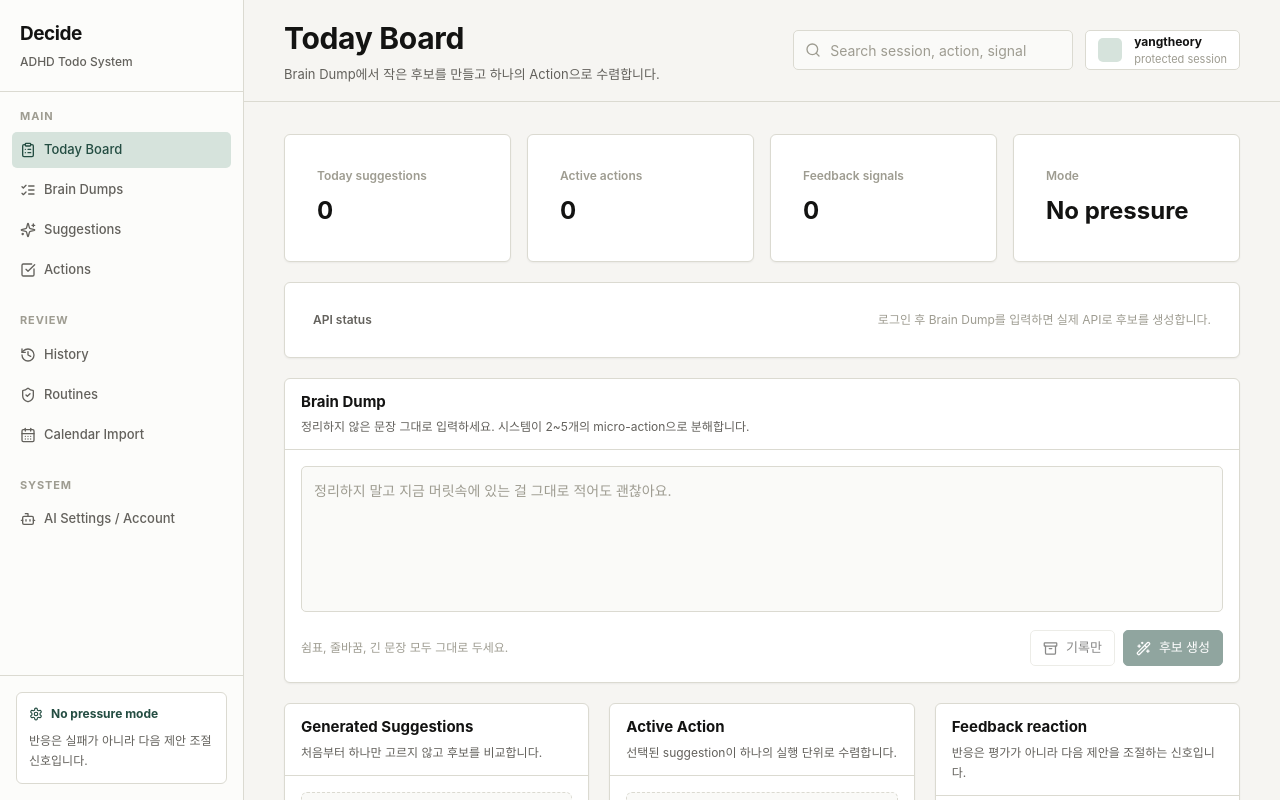
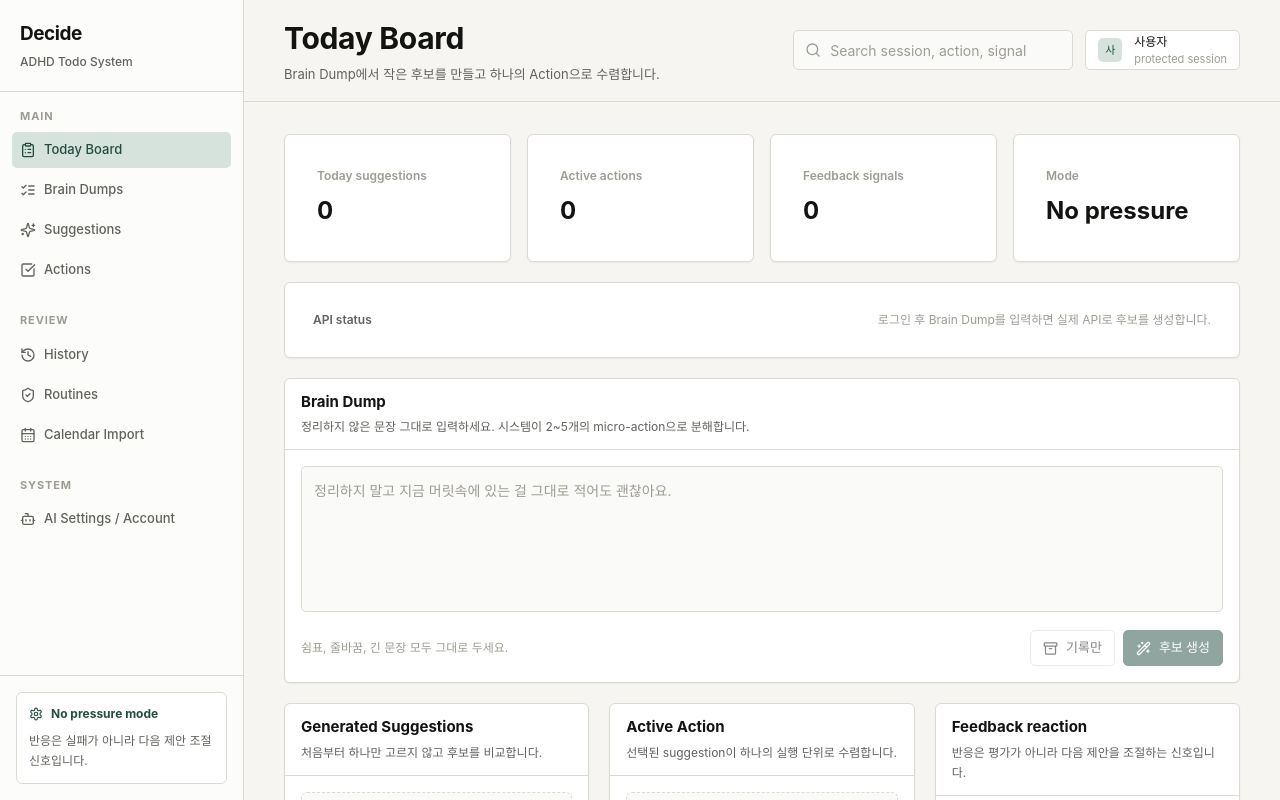
Before and after one commit to AdhdTodo/WebFront, a React (Vite) app: page /today in a window 1280 px wide. Shown: the top 800 px of the page. Built offline with nearby package versions, Linux system fonts and the light colour scheme; no server answers.

Commit message:
feat: render authenticated profile

```diff
--- a/src/api/auth.ts
+++ b/src/api/auth.ts
@@ -1,8 +1,8 @@
 import { apiClient } from "./client";
 import type { AuthTokens, User } from "../types/api";
 
-export async function register(email: string, password: string) {
-  const response = await apiClient.post<User>("/auth/register", { email, password });
+export async function register(email: string, password: string, nickname: string) {
+  const response = await apiClient.post<User>("/auth/register", { email, password, nickname });
   return response.data;
 }
 
--- a/src/components/layout/Topbar.tsx
+++ b/src/components/layout/Topbar.tsx
@@ -1,5 +1,6 @@
 import { Search } from "lucide-react";
 
+import { useAuthStore } from "../../store/authStore";
 import { Input } from "../common/Input";
 
 interface TopbarProps {
@@ -8,6 +9,10 @@ interface TopbarProps {
 }
 
 export function Topbar({ title, subtitle }: TopbarProps) {
+  const user = useAuthStore((state) => state.user);
+  const displayName = getDisplayName(user?.nickname, user?.email);
+  const avatarInitial = displayName.slice(0, 1).toUpperCase();
+
   return (
     <header className="sticky top-0 z-20 border-b border-border bg-background/95 backdrop-blur">
       <div className="flex min-h-[84px] flex-col items-start justify-center gap-3 px-4 py-4 md:flex-row md:items-center md:justify-between md:px-6 lg:px-10">
@@ -23,9 +28,11 @@ export function Topbar({ title, subtitle }: TopbarProps) {
             <Input className="pl-9" placeholder="Search session, action, signal" />
           </div>
           <div className="flex h-10 items-center gap-3 rounded-sm border border-border bg-surface px-3">
-            <div className="h-6 w-6 rounded-sm bg-primarySoft" />
+            <div className="flex h-6 w-6 items-center justify-center rounded-sm bg-primarySoft text-[11px] font-bold text-primary">
+              {avatarInitial}
+            </div>
             <div>
-              <div className="text-[12px] font-bold text-textPrimary">yangtheory</div>
+              <div className="text-[12px] font-bold text-textPrimary">{displayName}</div>
               <div className="text-[11px] text-textMuted">protected session</div>
             </div>
           </div>
@@ -34,3 +41,10 @@ export function Topbar({ title, subtitle }: TopbarProps) {
     </header>
   );
 }
+
+function getDisplayName(nickname?: string | null, email?: string | null) {
+  const trimmedNickname = nickname?.trim();
+  if (trimmedNickname) return trimmedNickname;
+  const emailPrefix = email?.split("@")[0]?.trim();
+  return emailPrefix || "사용자";
+}
--- a/src/components/settings/AccountPanel.tsx
+++ b/src/components/settings/AccountPanel.tsx
@@ -10,6 +10,7 @@ export function AccountPanel() {
   const user = useAuthStore((state) => state.user);
   const logout = useAuthStore((state) => state.logout);
   const resetFlow = useAppStore((state) => state.resetFlow);
+  const displayName = user?.nickname?.trim() || user?.email?.split("@")[0] || "사용자";
 
   function handleLogout() {
     logout();
@@ -20,6 +21,10 @@ export function AccountPanel() {
   return (
     <Card title="Account / Security" meta="JWT access / refresh token과 login protection 상태입니다.">
       <div className="space-y-3 text-[13px] text-textSecondary">
+        <div className="flex justify-between border-b border-border pb-2">
+          <span>nickname</span>
+          <strong className="text-textPrimary">{displayName}</strong>
+        </div>
         <div className="flex justify-between border-b border-border pb-2">
           <span>user email</span>
           <strong className="text-textPrimary">{user?.email ?? "not loaded"}</strong>
@@ -36,6 +41,10 @@ export function AccountPanel() {
           <span>rate limit</span>
           <strong className="text-textPrimary">login + brain dumps</strong>
         </div>
+        <div className="flex justify-between border-b border-border pb-2">
+          <span>profile update</span>
+          <strong className="text-textPrimary">planned</strong>
+        </div>
       </div>
       <Button className="mt-4" variant="secondary" onClick={handleLogout}>
         logout
--- a/src/pages/RegisterPage.tsx
+++ b/src/pages/RegisterPage.tsx
@@ -10,6 +10,7 @@ import { useAuthStore } from "../store/authStore";
 export function RegisterPage() {
   const navigate = useNavigate();
   const { setTokens, setUser } = useAuthStore();
+  const [nickname, setNickname] = useState("");
   const [email, setEmail] = useState("");
   const [password, setPassword] = useState("");
   const [confirmPassword, setConfirmPassword] = useState("");
@@ -17,6 +18,15 @@ export function RegisterPage() {
   const [loading, setLoading] = useState(false);
 
   async function handleRegister() {
+    const normalizedNickname = nickname.trim();
+    if (!normalizedNickname) {
+      setError("닉네임을 입력해주세요.");
+      return;
+    }
+    if (normalizedNickname.length < 2 || normalizedNickname.length > 30) {
+      setError("닉네임은 2~30자로 입력해주세요.");
+      return;
+    }
     if (password !== confirmPassword) {
       setError("비밀번호 확인이 일치하지 않습니다.");
       return;
@@ -24,7 +34,7 @@ export function RegisterPage() {
     setLoading(true);
     setError(null);
     try {
-      await register(email, password);
+      await register(email, password, normalizedNickname);
       const tokens = await login(email, password);
       setTokens(tokens.access_token, tokens.refresh_token);
       const user = await me();
@@ -42,9 +52,20 @@ export function RegisterPage() {
       <div className="w-full max-w-[460px] rounded-panel border border-border bg-surface p-8 shadow-subtle">
         <div className="text-[24px] font-bold text-textPrimary">Create account</div>
         <p className="mt-2 text-[13px] leading-6 text-textSecondary">
-          비밀번호는 8자 이상, 문자와 숫자를 포함해야 합니다.
+          닉네임은 화면 오른쪽 위 프로필에 표시됩니다. 비밀번호는 8자 이상, 문자와 숫자를
+          포함해야 합니다.
         </p>
         <div className="mt-6 space-y-4">
+          <div>
+            <Input
+              placeholder="닉네임 예: 시열"
+              value={nickname}
+              onChange={(event) => setNickname(event.target.value)}
+            />
+            <p className="mt-1 text-[11px] text-textMuted">
+              화면 오른쪽 위 프로필에 표시됩니다.
+            </p>
+          </div>
           <Input
             placeholder="email"
             type="email"
@@ -67,7 +88,7 @@ export function RegisterPage() {
           <Button
             className="w-full"
             variant="primary"
-            disabled={loading || !email || !password || !confirmPassword}
+            disabled={loading || !nickname.trim() || !email || !password || !confirmPassword}
             onClick={handleRegister}
           >
             {loading ? "creating" : "register"}
--- a/src/types/api.ts
+++ b/src/types/api.ts
@@ -6,6 +6,7 @@ export type EffortLevel = "quiet" | "gentle" | "neutral" | "tiny" | "nano";
 export interface User {
   id: number;
   email: string;
+  nickname: string | null;
   created_at: string;
 }
 
```
Also changed, not shown: 1 other file (tests, documents, lock files or other folders).
